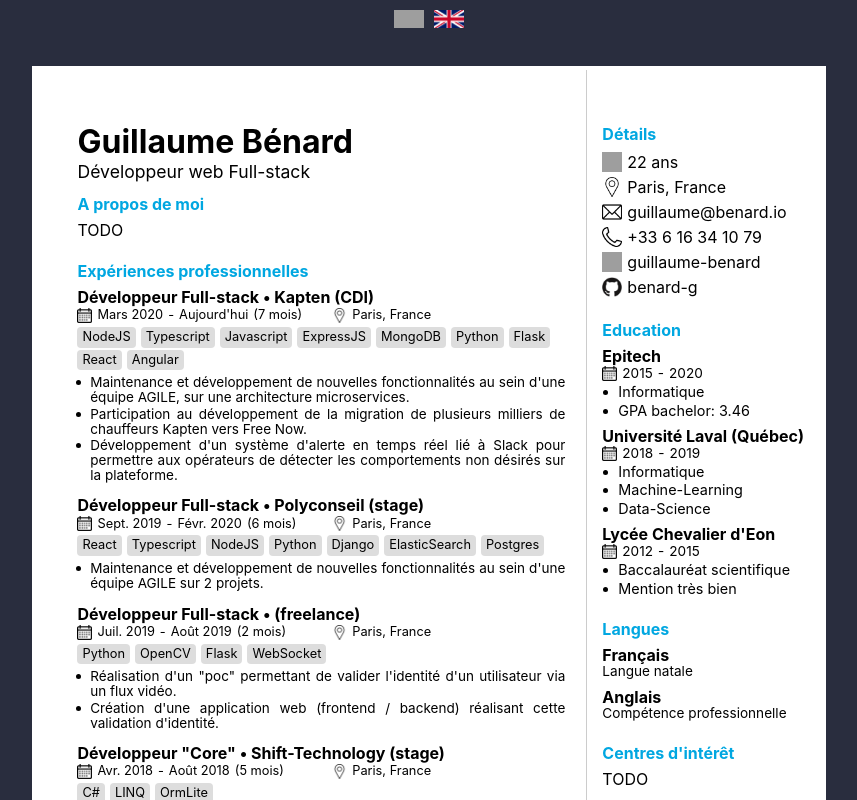
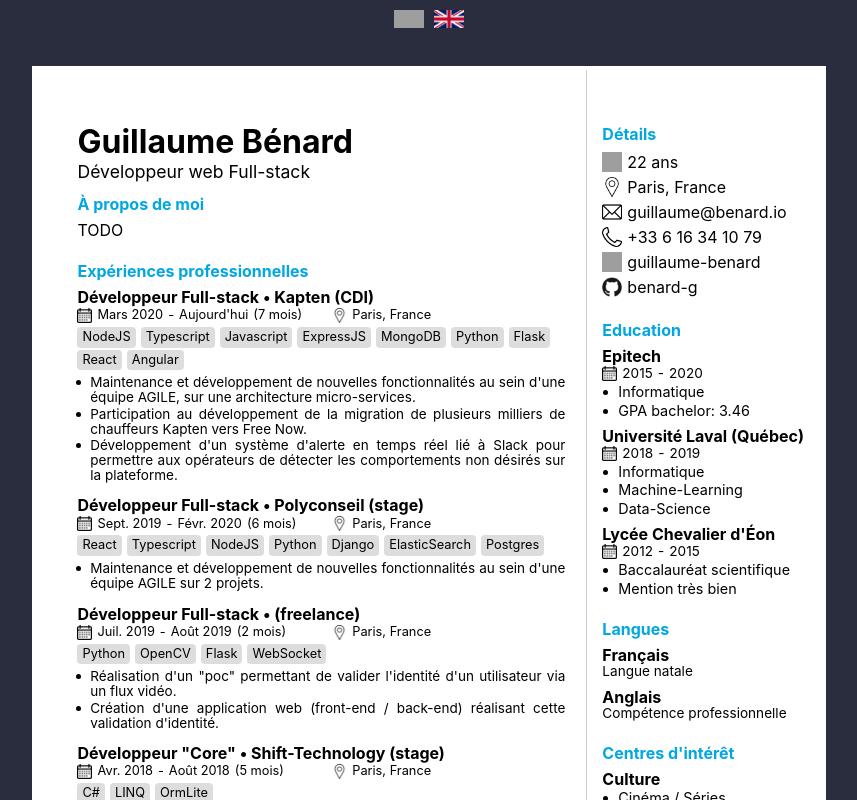
Before and after one commit to benard-g/me, a React (Create React App) app: page /#/curriculum-vitae in a window 1280 px wide. Both pictures are taken after a click on the picture 620 px from the left and 19 px from the top of the page. Shown: the top 800 px of the page, without its empty margins (211-1068 px from the left). Built offline with nearby package versions, Linux system fonts and the light colour scheme; grey boxes are pictures that could not be loaded.

Commit message:
Add Hobbies section (#7)
* Write Hobbies section
* Global spell check

```diff
--- a/public/locales/en/translation.json
+++ b/public/locales/en/translation.json
@@ -31,7 +31,7 @@
           "Science",
           "Graduated with honors"
         ],
-        "name": "Highschool"
+        "name": "High school"
       },
       "laval": {
         "list": [
@@ -51,7 +51,7 @@
           "Involvement in the creation of the online estimation tool.",
           "Development of new functionalities in the back-end and back-office."
         ],
-        "title": "Full-stack Developer"
+        "title": "Full-stack developer"
       },
       "astek": {
         "contract": "part-time",
@@ -65,21 +65,21 @@
         "contract": "freelance",
         "list": [
           "Development of a \"poc\" validating the identity of a user through a video stream.",
-          "Creation of a web application (frontend / backend) performing this identity validation."
+          "Creation of a web application (front-end / back-end) performing this identity validation."
         ],
-        "title": "Full-stack Developer"
+        "title": "Full-stack developer"
       },
       "kapten": {
         "contract": "full-time",
         "list": [
-          "Maintenance and development of new functionalities within an AGILE team and working on a microservices architecture.",
+          "Maintenance and development of new functionalities within an AGILE team and working on a micro-services architecture.",
           "Involvement in the development of the migration of thousands of Kapten's drivers to Free Now.",
-          "Development of an real-time alerting system linked to Slack and allowing our operators to detect undesired behaviors on the platform."
+          "Development of a real-time alerting system linked to Slack and allowing our operators to detect undesired behaviors on the platform."
         ],
         "title": "Full-stack developer"
       },
       "polyconseil": {
-        "contract": "intership",
+        "contract": "internship",
         "list": [
           "Maintenance and development of new functionalities within an AGILE team on 2 projects."
         ],
@@ -99,6 +99,29 @@
       "title": "Resume - Guillaume Benard"
     },
     "hobbies": {
+      "culture": {
+        "list": [
+          "Cinema / Series",
+          "Reading",
+          "Video-games"
+        ],
+        "name": "Culture"
+      },
+      "sport": {
+        "list": [
+          "Workout",
+          "Badminton",
+          "Volley"
+        ],
+        "name": "Sport"
+      },
+      "tech": {
+        "list": [
+          "Follow new innovations",
+          "Develop new skills"
+        ],
+        "name": "Tech"
+      },
       "title": "Hobbies"
     },
     "introduction": {
--- a/public/locales/fr/translation.json
+++ b/public/locales/fr/translation.json
@@ -31,7 +31,7 @@
           "Baccalauréat scientifique",
           "Mention très bien"
         ],
-        "name": "Lycée Chevalier d'Eon"
+        "name": "Lycée Chevalier d'Éon"
       },
       "laval": {
         "list": [
@@ -56,7 +56,7 @@
       "astek": {
         "contract": "temps partiel",
         "list": [
-          "Encadrement d'étudiants de 1ère et 2ème année sur leur projets et activités scolaires.",
+          "Encadrement d'étudiants de 1re et 2ème années sur leurs projets et activités scolaires.",
           "Suivi de projet, revue de code, soutien technique."
         ],
         "title": "Assistant technique (Astek / Koala)"
@@ -65,14 +65,14 @@
         "contract": "freelance",
         "list": [
           "Réalisation d'un \"poc\" permettant de valider l'identité d'un utilisateur via un flux vidéo.",
-          "Création d'une application web (frontend / backend) réalisant cette validation d'identité."
+          "Création d'une application web (front-end / back-end) réalisant cette validation d'identité."
         ],
         "title": "Développeur Full-stack"
       },
       "kapten": {
         "contract": "CDI",
         "list": [
-          "Maintenance et développement de nouvelles fonctionnalités au sein d'une équipe AGILE, sur une architecture microservices.",
+          "Maintenance et développement de nouvelles fonctionnalités au sein d'une équipe AGILE, sur une architecture micro-services.",
           "Participation au développement de la migration de plusieurs milliers de chauffeurs Kapten vers Free Now.",
           "Développement d'un système d'alerte en temps réel lié à Slack pour permettre aux opérateurs de détecter les comportements non désirés sur la plateforme."
         ],
@@ -99,11 +99,34 @@
       "title": "CV - Guillaume Bénard"
     },
     "hobbies": {
+      "culture": {
+        "list": [
+          "Cinéma / Séries",
+          "Lecture",
+          "Jeux-vidéo"
+        ],
+        "name": "Culture"
+      },
+      "sport": {
+        "list": [
+          "Musculation",
+          "Badminton",
+          "Volley"
+        ],
+        "name": "Sport"
+      },
+      "tech": {
+        "list": [
+          "Suivre les nouvelles innovations",
+          "Développer de nouvelles compétences"
+        ],
+        "name": "Tech"
+      },
       "title": "Centres d'intérêt"
     },
     "introduction": {
       "text": "TODO",
-      "title": "A propos de moi"
+      "title": "À propos de moi"
     },
     "languages": {
       "en": {
@@ -125,7 +148,7 @@
   "home": {
     "content": {
       "button": "Jetez un oeil à mon CV",
-      "text": "Ce site est actuellement en construction, pas grand chose à voir pour le moment..."
+      "text": "Ce site est actuellement en construction, pas grand-chose à voir pour le moment..."
     },
     "head": {
       "description": "Le site web personnel de Guillaume Bénard.",
--- a/src/app/App.module.scss
+++ b/src/app/App.module.scss
@@ -1,7 +1,11 @@
 .App {
   min-height: 100vh;
+
+  color: white;
   background-color: #292d3e;
-  color: white;
+
   display: flex;
   flex-direction: column;
+
+  overflow-x: auto;
 }
--- a/src/pages/cv/CvPage.tsx
+++ b/src/pages/cv/CvPage.tsx
@@ -11,6 +11,7 @@ import imgPhone from '../../assets/iconPhone.png';
 import PaperPageContainer from '../../components/PaperPage/PaperPageContainer';
 import EducationBloc from './components/EducationBloc/EducationBloc';
 import ExperienceBloc from './components/ExperienceBloc/ExperienceBloc';
+import HobbyBloc from './components/HobbyBloc/HobbyBloc';
 import LanguageBloc from './components/LanguageBloc/LanguageBloc';
 import styles from './CvPage.module.scss';
 
@@ -245,7 +246,21 @@ const Page1: React.FC = () => {
 
         <div className={styles.section}>
           <h2>{t('cv.hobbies.title')}</h2>
-          <p>TODO</p>
+
+          <HobbyBloc
+            name={t('cv.hobbies.culture.name')}
+            list={t('cv.hobbies.culture.list')}
+          />
+
+          <HobbyBloc
+            name={t('cv.hobbies.tech.name')}
+            list={t('cv.hobbies.tech.list')}
+          />
+
+          <HobbyBloc
+            name={t('cv.hobbies.sport.name')}
+            list={t('cv.hobbies.sport.list')}
+          />
         </div>
       </div>
     </div>
--- /dev/null
+++ b/src/pages/cv/components/HobbyBloc/HobbyBloc.module.scss
@@ -0,0 +1,24 @@
+.HobbyBloc {
+  margin-top: 10px;
+
+  h3 {
+    font-weight: bold;
+  }
+}
+
+.list {
+  margin-left: 2px;
+  list-style: inside;
+
+  li {
+    list-style-position: outside;
+    margin-left: 1em;
+    margin-top: 2px;
+  }
+
+  li > span {
+    position: relative;
+    left: -2px;
+    font-size: 0.9em;
+  }
+}
--- /dev/null
+++ b/src/pages/cv/components/HobbyBloc/HobbyBloc.tsx
@@ -0,0 +1,34 @@
+import React from 'react';
+
+import styles from './HobbyBloc.module.scss';
+
+interface Props {
+  name: string;
+  list?: string[];
+}
+
+const HobbyBloc: React.FC<Props> = (props) => {
+  const { name, list } = props;
+
+  let listBloc: React.ReactNode | undefined;
+  if (list && list.length > 0) {
+    listBloc = (
+      <ul className={styles.list}>
+        {list.map((item, idx) => (
+          <li key={idx}>
+            <span>{item}</span>
+          </li>
+        ))}
+      </ul>
+    );
+  }
+
+  return (
+    <div className={styles.HobbyBloc}>
+      <h3>{name}</h3>
+      {listBloc}
+    </div>
+  );
+};
+
+export default HobbyBloc;
```
